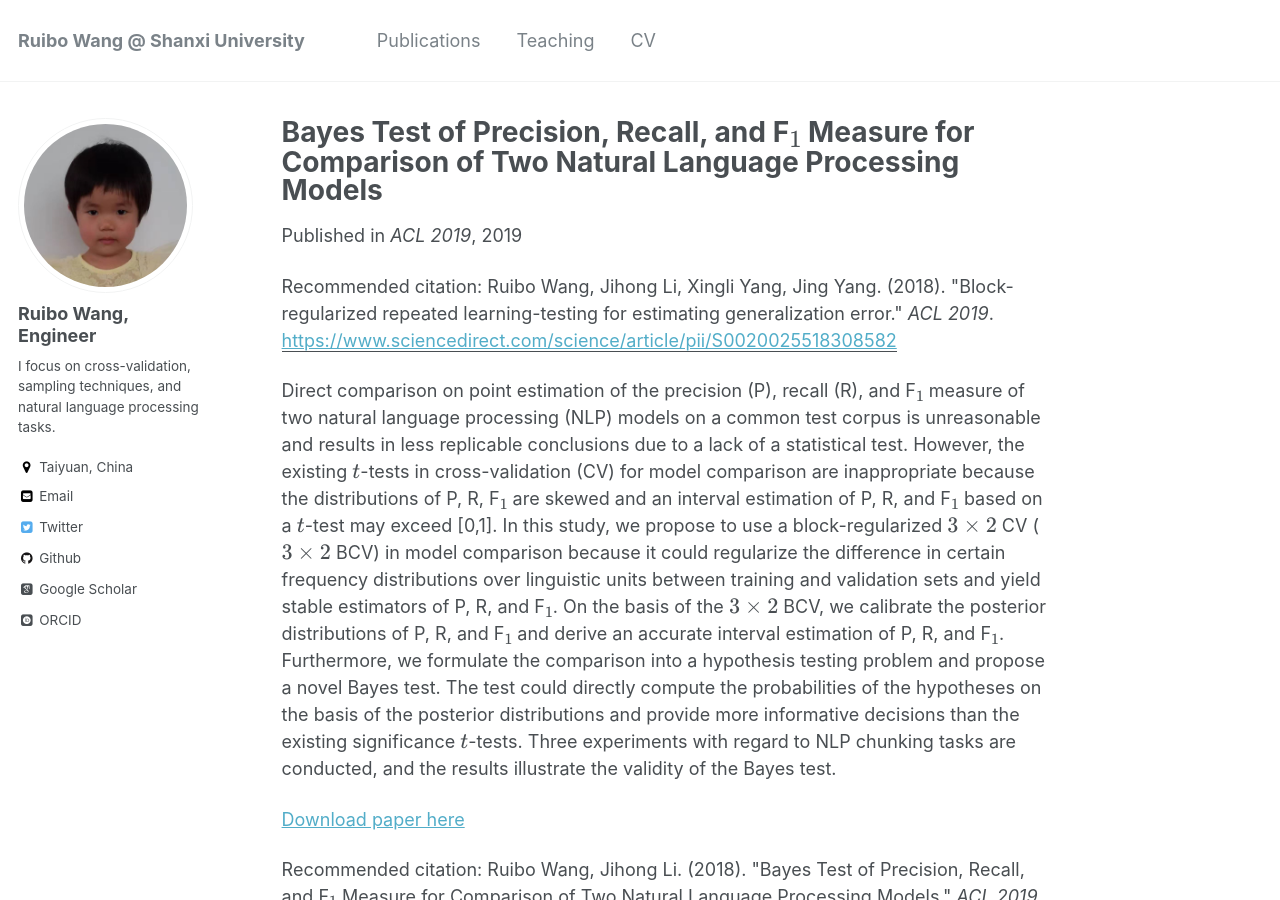
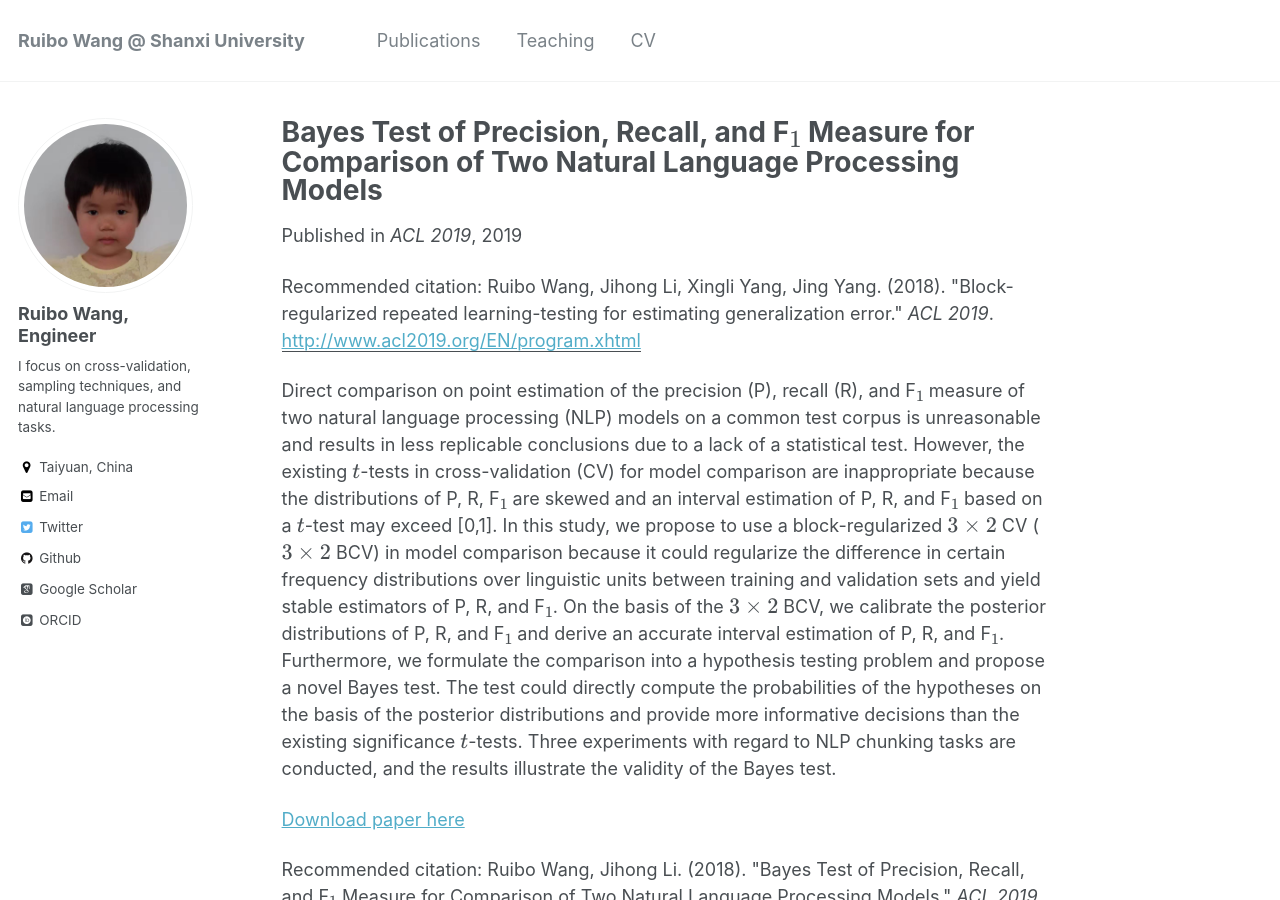
Before and after one commit to RamboWANG/RamboWANG.github.io, a Jekyll site: the page built from _publications/2019-07-28-ACL.md, in a window 1280 px wide and 900 px high. Built offline with Jekyll 4.4.1, drawn with Linux system fonts in a browser that asks for light colours; some web fonts are replaced; formulas are drawn with MathJax 3; part of the change alters nothing that is shown.

Commit message:
Update 2019-07-28-ACL.md

```diff
--- a/_publications/2019-07-28-ACL.md
+++ b/_publications/2019-07-28-ACL.md
@@ -5,12 +5,12 @@ permalink: /publication/2019-07-28-ACL
 excerpt: 'Direct comparison on point estimation of the precision (P), recall (R), and F$_1$ measure of two natural language processing (NLP) models on a common test corpus is unreasonable and results in less replicable conclusions due to a lack of a statistical test. However, the existing $t$-tests in cross-validation (CV) for model comparison are inappropriate because the distributions of P, R, F$_1$ are skewed and an interval estimation of P, R, and F$_1$ based on a $t$-test may exceed [0,1].  In this study, we propose to use a block-regularized $3\times 2$ CV ($3\times 2$ BCV) in model comparison because it could regularize the difference in certain frequency distributions over linguistic units between training and validation sets and yield stable estimators of P, R, and F$_1$.  On the basis of the $3\times 2$ BCV, we calibrate the posterior distributions of P, R, and F$_1$ and derive an accurate interval estimation of P, R, and F$_1$. Furthermore, we formulate the comparison into a hypothesis testing problem and propose a novel Bayes test. The test could directly compute the probabilities of the hypotheses on the basis of the posterior distributions and provide more informative decisions than the existing significance $t$-tests. Three experiments with regard to NLP chunking tasks are conducted, and the results illustrate the validity of the Bayes test.'
 date: 2019-10-24
 venue: 'ACL 2019'
-paperurl: 'https://www.sciencedirect.com/science/article/pii/S0020025518308582'
+paperurl: 'http://www.acl2019.org/EN/program.xhtml'
 citation: 'Ruibo Wang, Jihong Li, Xingli Yang, Jing Yang. (2018). &quot;Block-regularized repeated learning-testing for estimating generalization error.&quot; <i>ACL 2019</i>.'
 ---
 
 Direct comparison on point estimation of the precision (P), recall (R), and F$_1$ measure of two natural language processing (NLP) models on a common test corpus is unreasonable and results in less replicable conclusions due to a lack of a statistical test. However, the existing $t$-tests in cross-validation (CV) for model comparison are inappropriate because the distributions of P, R, F$_1$ are skewed and an interval estimation of P, R, and F$_1$ based on a $t$-test may exceed [0,1].  In this study, we propose to use a block-regularized $3\times 2$ CV ($3\times 2$ BCV) in model comparison because it could regularize the difference in certain frequency distributions over linguistic units between training and validation sets and yield stable estimators of P, R, and F$_1$.  On the basis of the $3\times 2$ BCV, we calibrate the posterior distributions of P, R, and F$_1$ and derive an accurate interval estimation of P, R, and F$_1$. Furthermore, we formulate the comparison into a hypothesis testing problem and propose a novel Bayes test. The test could directly compute the probabilities of the hypotheses on the basis of the posterior distributions and provide more informative decisions than the existing significance $t$-tests. Three experiments with regard to NLP chunking tasks are conducted, and the results illustrate the validity of the Bayes test.
 
-[Download paper here](https://rambowang.github.io/files/200622402008_ms_thesis_wangrb.pdf)
+[Download paper here](http://www.acl2019.org/EN/program.xhtml)
 
 Recommended citation: Ruibo Wang, Jihong Li. (2018). &quot;Bayes Test of Precision, Recall, and F$_1$ Measure for Comparison of Two Natural Language Processing Models.&quot; <i>ACL 2019</i>.
```
